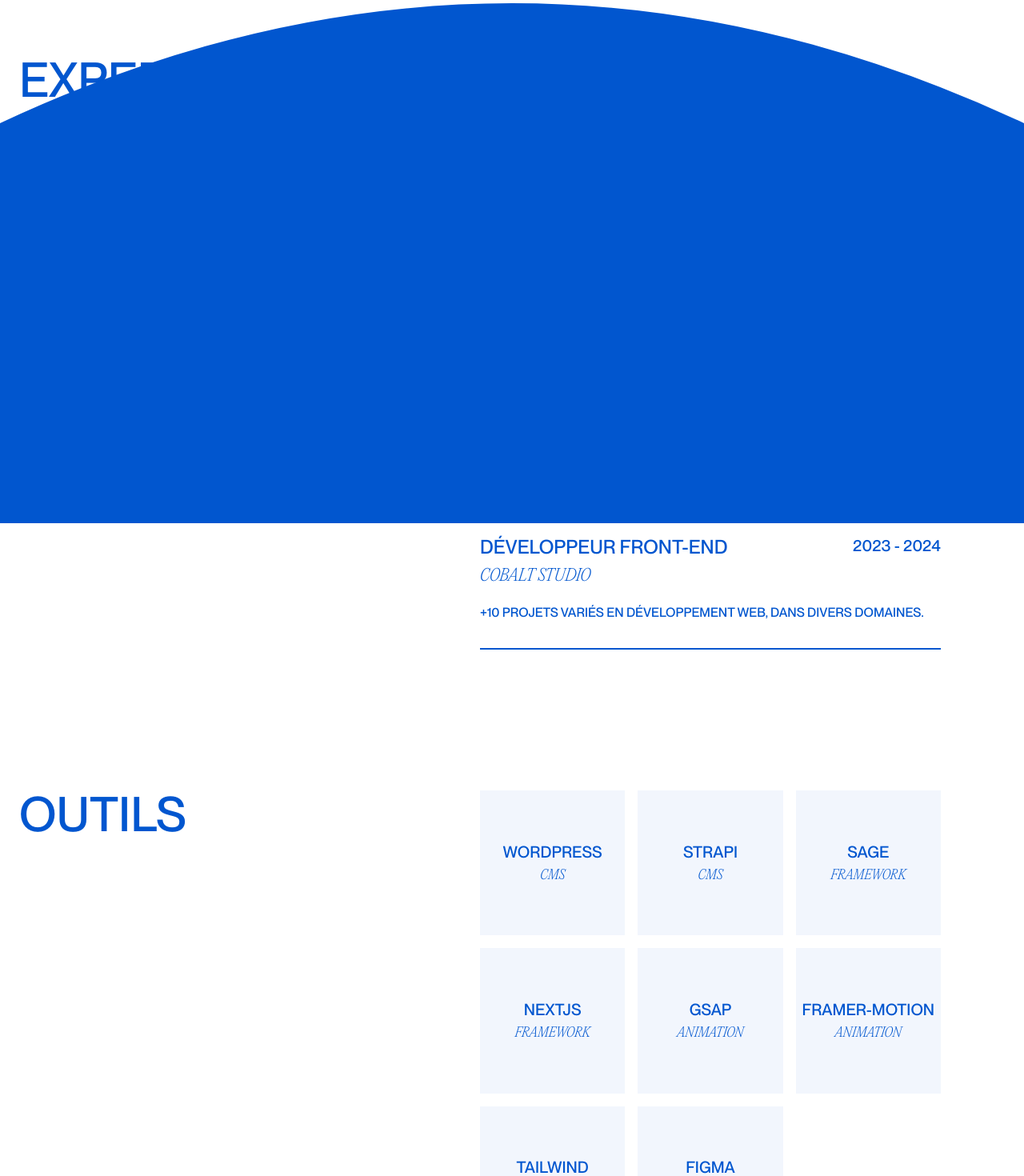
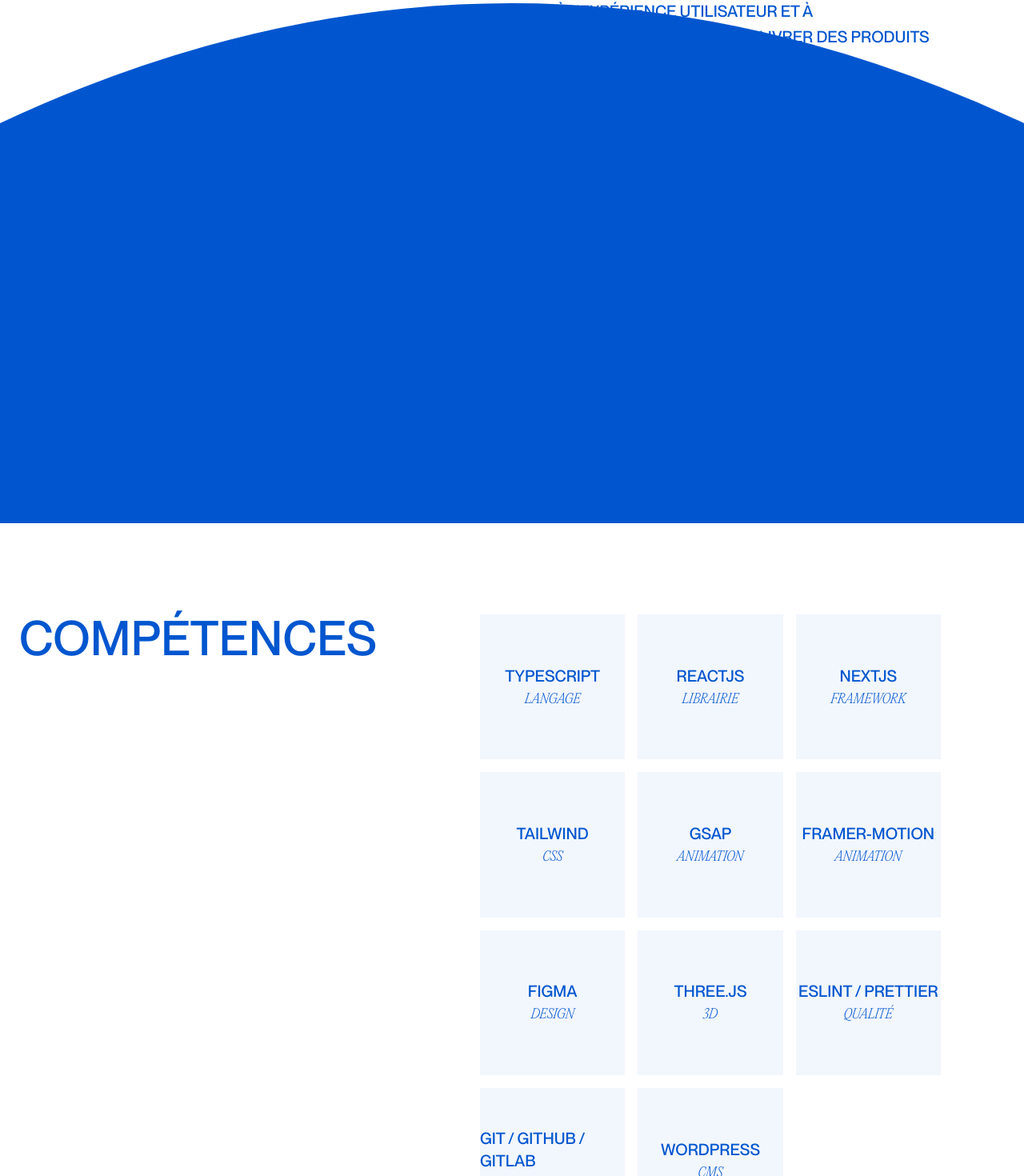
Before and after one commit to simontessard/2025-portfolio, a Next.js app: page /about in a window 1280 px wide. Shown: the part 946-2416 px from the top of the page at 80% size. Built offline with nearby package versions, Linux system fonts and the light colour scheme.

Commit message:
Various optimization for content

```diff
--- a/src/components/about/Experience.tsx
+++ b/src/components/about/Experience.tsx
@@ -5,13 +5,13 @@
             "year": "2024 - Aujourd'hui",
             "role": "Développeur Full-stack",
             "company": "Freelance",
-            "description": "Création de sites vitrines et applications web pour divers clients."
+            "description": "Création de sites vitrines et e-commerce pour divers clients."
         },
         {
             "year": "2023 - 2024",
             "role": "Développeur Front-end",
             "company": "Cobalt Studio",
-            "description": "+10 Projets variés en développement web, dans divers domaines."
+            "description": "+15 Projets variés en création de sites web, dans divers domaines."
         }
     ]
 
@@ -33,7 +33,7 @@
                                 {exp.year}
                             </p>
                         </div>
-                        <p className="text-primary text-sm md:text-xl uppercase font-secondary">
+                        <p className="text-primary text-sm md:text-lg uppercase font-secondary">
                             {exp.company}
                         </p>
                         {exp.description &&
--- a/src/components/about/Expertises.tsx
+++ b/src/components/about/Expertises.tsx
@@ -1,13 +1,11 @@
 export default function Expertises() {
     const expertises = [
-        "Site vitrine",
-        "Web design",
-        "Recueil besoins",
-        "Conseil technique",
-        "Référencement",
-        "Audit",
-        "Maintenance",
-        "et plus"
+        "Interfaces modernes et performantes",
+        "Intégration UI depuis Figma",
+        "Travail en équipe produit et design",
+        "Optimisation SEO et accessibilité",
+        "Qualité, tests et bonnes pratiques",
+        "Veille et amélioration continue"
     ];
 
     return (
@@ -19,10 +17,10 @@
             <ul className="flex flex-wrap gap-x-2.5 md:gap-x-3.5 gap-y-2 md:gap-y-4 w-full lg:w-1/2">
                 {expertises.map((exp: string, index : number) => (
                     <li key={index} className="flex gap-2 md:gap-3.5 justify-center items-center">
-                        <p className="uppercase text-primary font-primary text-lg md:text-xl xl:text-3xl font-medium">
+                        <p className="uppercase text-primary font-primary font-medium">
                             {exp}
                         </p>
-                        <span className="block bg-primary size-1.5 md:size-2 rounded-full"/>
+                        <span className="block bg-primary size-1 md:size-1.5 rounded-full"/>
                     </li>
                 ))}
             </ul>
--- a/src/components/about/Intro.tsx
+++ b/src/components/about/Intro.tsx
@@ -3,7 +3,10 @@
 export default function Intro() {
     const paragraphs = [
         "Je suis Simon TESSARD, un développeur web de 25 ans vivant à Rennes.",
-        "Mes compétences englobent donc le développement Web (Front-end et Back-end) et le Web Design, ainsi je peux créer votre site web de bout en bout."
+        "Passionné par la création d’interfaces modernes et performantes, je conçois et intègre des applications web en collaborant étroitement " +
+        "avec les équipes design et produit.",
+        "J’accorde une importance particulière à la qualité du code, à l’expérience utilisateur et à l’amélioration continue, " +
+        "afin de livrer des produits fiables, évolutifs et agréables à utiliser."
     ];
 
     return (
--- a/src/components/about/Tools.tsx
+++ b/src/components/about/Tools.tsx
@@ -1,53 +1,32 @@
 export default function Tools() {
-    const tools = [
-        {
-            title: "Wordpress",
-            desc: "CMS",
-        },
-        {
-            title: "Strapi",
-            desc: "CMS",
-        },
-        {
-            title: "Sage",
-            desc: "Framework",
-        },
-        {
-            title: "NextJS",
-            desc: "Framework",
-        },
-        {
-            title: "GSAP",
-            desc: "Animation",
-        },
-        {
-            title: "Framer-Motion",
-            desc: "Animation",
-        },
-        {
-            title: "Tailwind",
-            desc: "CSS",
-        },
-        {
-            title: "Figma",
-            desc: "Design",
-        },
+    const skills = [
+        { title: "Typescript", desc: "Langage" },
+        { title: "ReactJS", desc: "Librairie" },
+        { title: "NextJS", desc: "Framework" },
+        { title: "Tailwind", desc: "CSS" },
+        { title: "GSAP", desc: "Animation" },
+        { title: "Framer-Motion", desc: "Animation" },
+        { title: "Figma", desc: "Design" },
+        { title: "Three.js", desc: "3D" },
+        { title: "ESLint / Prettier", desc: "Qualité" },
+        { title: "Git / GitHub / Gitlab", desc: "Versioning" },
+        { title: "Wordpress", desc: "CMS" },
     ];
     return (
         <div className="flex max-lg:flex-col lg:items-start justify-between w-full mb-16 md:mb-20 lg:mb-28 xl:mb-36 lg:pr-8 xl:pr-20 2xl:pr-52">
             <h2 className="md:sticky md:top-6 uppercase font-primary text-4xl lg:text-5xl xl:text-6xl text-primary font-medium max-lg:mb-8">
-                Outils
+                Compétences
             </h2>
 
             <ul className="grid grid-cols-2 md:grid-cols-3 lg:grid-cols-2 xl:grid-cols-3 gap-4 w-full lg:w-1/2">
-                {tools.map((exp, index) => (
+                {skills.map((skill, index) => (
                     <li key={index}
                         className="flex flex-col gap-1 bg-primary/5 justify-center items-center aspect-square">
                         <p className="uppercase text-primary font-primary md:text-lg lg:text-xl font-medium">
-                            {exp.title}
+                            {skill.title}
                         </p>
                         <p className="uppercase text-primary italic font-secondary text-sm lg:text-base font-medium">
-                            {exp.desc}
+                            {skill.desc}
                         </p>
                     </li>
                 ))}
--- a/src/components/global/Header/Menu.tsx
+++ b/src/components/global/Header/Menu.tsx
@@ -42,6 +42,8 @@
                         className="js-menu-contact -translate-y-1 opacity-0 flex gap-5 xl:gap-6 text-white font-primary font-medium uppercase w-full">
                         <LinkHover text="LinkedIn" href="https://www.linkedin.com/in/simon-tessard-138733198/"/>
                         <LinkHover text="Email" href="mailto:pro@simontessard.fr"/>
+                        <LinkHover text="Tel" href="tel:0783263684"/>
+                        <LinkHover text="Github" href="https://github.com/simontessard"/>
                     </div>
 
                 </div>
--- a/src/components/home/Title.tsx
+++ b/src/components/home/Title.tsx
@@ -1,7 +1,6 @@
 export default function Title() {
     return (
-        <div>
-            <h1 className="text-primary">
+        <h1 className="text-primary max-md:mb-4">
            <span className="text-5xl md:text-6xl xl:text-7xl 2xl:text-8xl tracking-tight font-primary font-medium uppercase">
               Front
            </span>
@@ -13,6 +12,5 @@
                Développeur
            </span>
         </h1>
-        </div>
     )
 }
--- a/src/components/projects-slug/Heading.tsx
+++ b/src/components/projects-slug/Heading.tsx
@@ -52,11 +52,12 @@
                                 <p style={textStyle} className="font-secondary md:text-lg uppercase italic mb-1.5 sm:mb-2 md:mb-2.5 xl:mb-3">
                                     Technologies
                                 </p>
-                                <p style={textStyle} className="font-primary uppercase max-md:text-sm mb-1 md:mb-1.5">
+                                <p style={textStyle} className="flex items-center font-primary uppercase max-md:text-sm mb-1 md:mb-1.5">
                                     {project.technos.map((techno, index) => (
-                                        <span key={index}>
+                                        <span key={index} className="flex items-center size-fit">
                                             {techno}
-                                            {index < project.technos.length - 1 && " - "}
+                                            {index < project.technos.length - 1 &&
+                                                <span style={{backgroundColor: color }} className="inline-block size-1 md:size-1.5 mx-1.5 rounded-full"/> }
                                         </span>
                                     ))}
                                 </p>
--- a/src/components/projects/Project.tsx
+++ b/src/components/projects/Project.tsx
@@ -43,11 +43,11 @@
                         />
                     </svg>
                 </div>
-                <h3 className="font-primary tracking-tight uppercase text-primary">
+                <h3 className="flex items-center font-primary tracking-tight max-md:text-sm uppercase text-primary">
                     {technos.map((techno, index) => (
-                        <span key={index}>
+                        <span key={index} className="flex items-center size-fit">
                             {techno}
-                            {index < technos.length - 1 && " - "}
+                            {index < technos.length - 1 && <span className="inline-block size-1 md:size-1.5 mx-1.5 bg-primary rounded-full"/>}
                         </span>
                     ))}
                 </h3>
--- a/src/pages/about/index.tsx
+++ b/src/pages/about/index.tsx
@@ -6,7 +6,6 @@
 import InfiniteCarousel from "@/components/about/InfiniteCarousel";
 import Head from "next/head";
 import Tools from "@/components/about/Tools";
-import Expertises from "@/components/about/Expertises";
 
 export default function About() {
     return (
@@ -26,7 +25,6 @@
                 <InfiniteCarousel/>
                 <div className="px-4 md:px-6">
                     <Intro/>
-                    <Expertises/>
                     <Experience/>
                     <Tools/>
                 </div>
```
Lines whose indentation alone changed are shown as unchanged.
